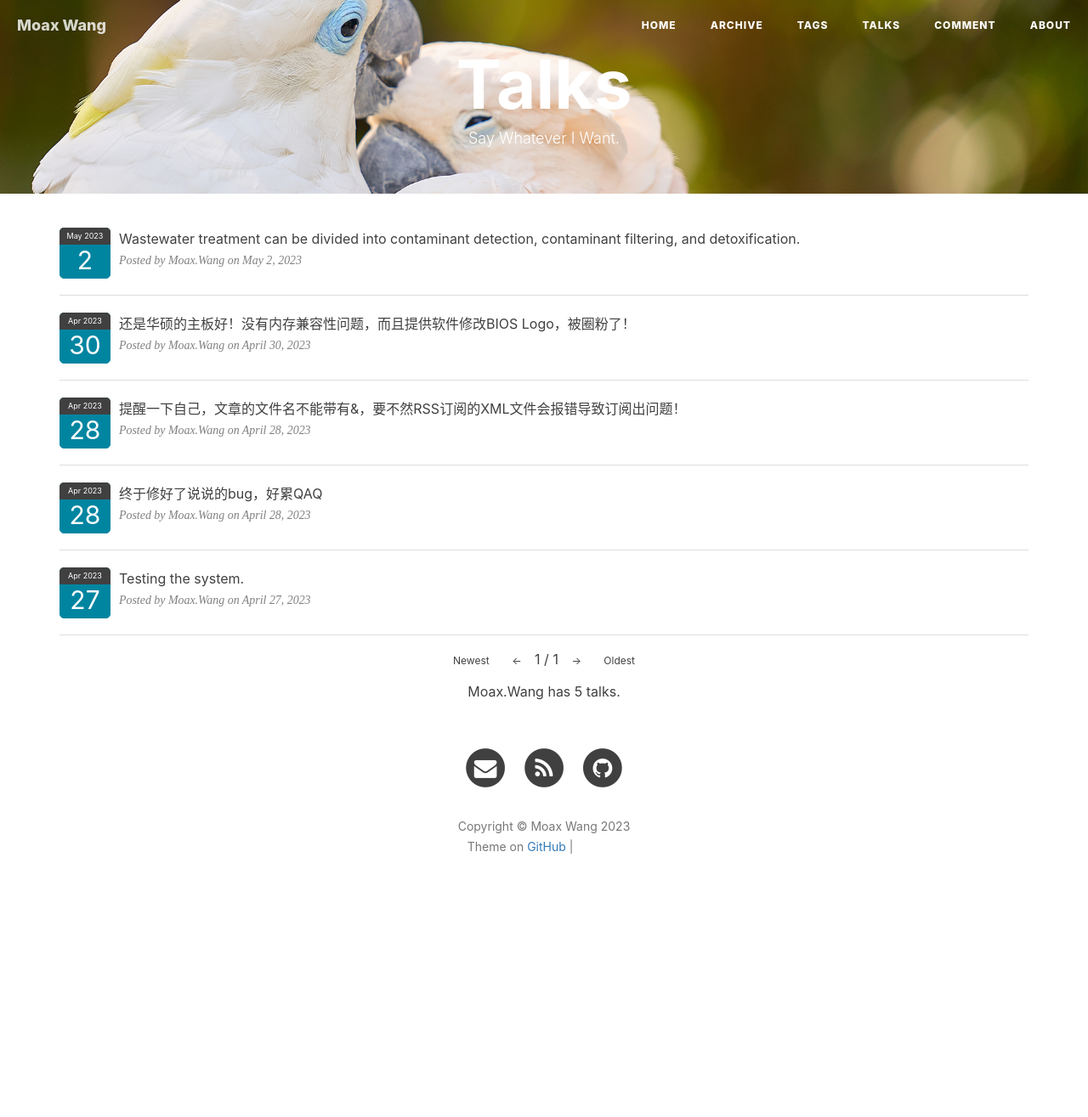
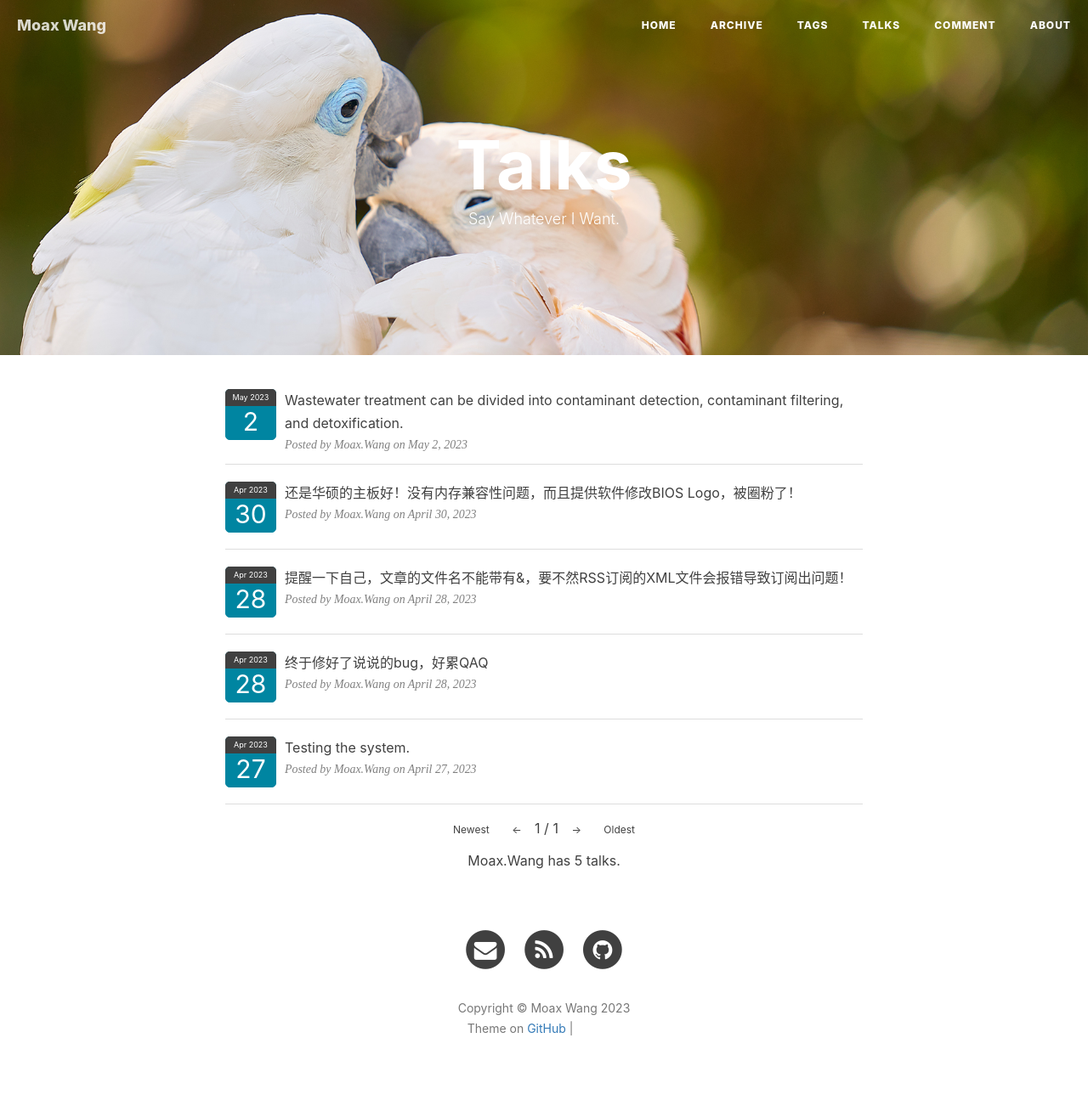
Before and after one commit to WinchellWang/winchellwang.github.io, a Jekyll site: the page built from 3talk.html, in a window 1280 px wide. Shown: the whole page at 85% size. Built offline with Jekyll 4.4.1, drawn with Linux system fonts in a browser that asks for light colours; nearby versions of some CDN libraries; comment, search, counter and statistics services are not loaded; before the commit the page ends 1101 px from its top, so only the background shows below that; grey boxes are pictures that could not be loaded.

Commit message:
Layout Update

```diff
--- a/3talk.html
+++ b/3talk.html
@@ -1,25 +1,12 @@
 ---
 title: Talks
-layout: default
+layout: page_no_side
 description: Say Whatever I Want.
 header-img: "img/talk-bg.jpg"
 permalink: /talk/
 ---
 
-<!-- Page Header -->
-<header class="intro-header" style="background-image: url('{{ site.baseurl }}/{% if page.header-img %}{{ page.header-img }}{% else %}{{ site.header-img }}{% endif %}')">
-    <div class="container">
-        <div class="row">
-            <div class="col-lg-8 col-lg-offset-2 col-md-10 col-md-offset-1">
-                <div class="site-heading" id="tag-heading">
-                    <h1>{% if page.title %}{{ page.title }}{% else %}{{ site.title }}{% endif %}</h1>
-                    <span class="subheading">{{ page.description }}</span>
-                </div>
-            </div>
-        </div>
-    </div>
 <style>
-
 .hexo-douban-item {
     position: relative;
     clear: both;
@@ -110,12 +97,7 @@
     text-align: center;
     color: #fff;
 }
-
 </style>
-</header>
-
-<!-- Main Content start-->
-<div class="container">
 
 <!--      已读 start      -->
 <div id="hexo-douban-item1">
@@ -196,7 +178,7 @@
 <!-- 说说统计 结束 -->
 
 </div>
-</div>
+
 <!-- 标签切换脚本 -->
 <script>
     /**
--- /dev/null
+++ b/_layouts/page_no_side.html
@@ -0,0 +1,28 @@
+---
+layout: default
+---
+
+<!-- Page Header -->
+<header class="intro-header" style="background-image: url('{{ site.baseurl }}/{% if page.header-img %}{{ page.header-img }}{% else %}{{ site.header-img }}{% endif %}')">
+    <div class="container">
+        <div class="row">
+            <div class="col-lg-8 col-lg-offset-2 col-md-10 col-md-offset-1 ">
+                <div class="site-heading">
+                    <h1>{% if page.title %}{{ page.title }}{% else %}{{ site.title }}{% endif %}</h1>
+                    <!--<hr class="small">-->
+                    <span class="subheading">{{ page.description }}</span>
+                </div>
+            </div>
+        </div>
+    </div>
+</header>
+
+<!-- Main Content -->
+<div class="container">
+	<div class="row">
+    <!-- PostList Container -->
+        <div class="col-lg-8 col-lg-offset-2 col-md-10 col-md-offset-1 postlist-container">
+            {{ content }}
+        </div>
+	</div>
+</div>
```
Also changed, not shown: 1archive.html (+1 -19 lines), 2tags.html (+1 -18 lines). Lines whose indentation alone changed are shown as unchanged.
